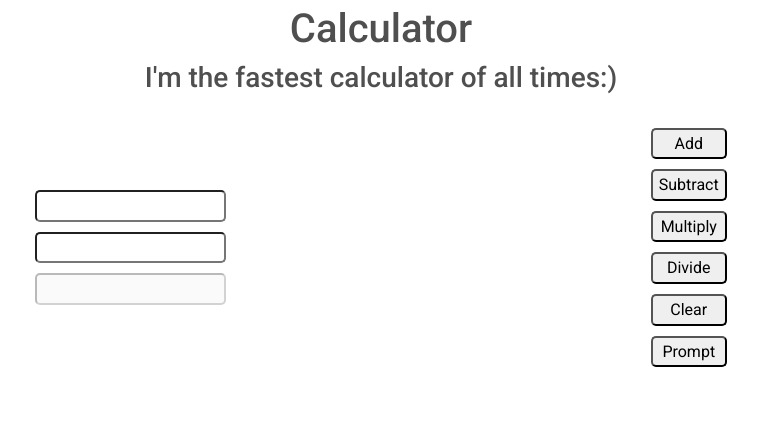
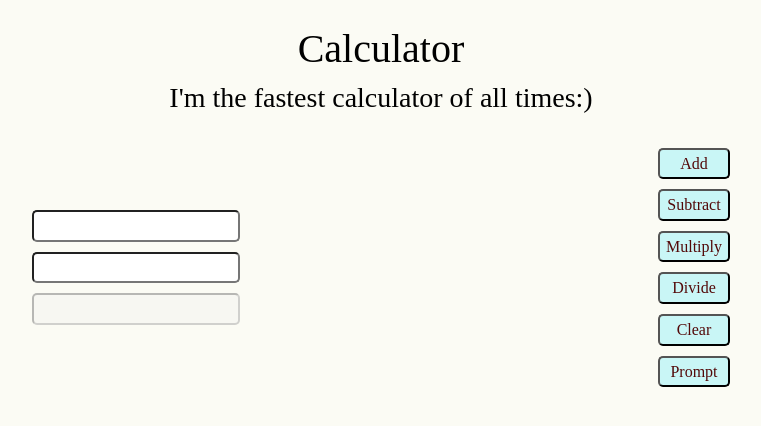
Before and after one commit to angelcorr/calculator, a plain HTML site: page index.html in a window 1280 px wide. Shown: the whole page, without its empty margins (259-1020 px from the left). Drawn offline with nearby package versions, Linux system fonts and the light colour scheme; a web font is replaced by a local one.

Commit message:
Adding final changes and last line to the HTML file

```diff
--- a/index.html
+++ b/index.html
@@ -23,7 +23,7 @@
   </header>
 
   <main>
-    <form action="">
+    <form>
       <section class="container d-flex custom-section">
         <div class="custom-first-div">
           <input type="number" id="firstValue">
--- a/style.css
+++ b/style.css
@@ -1,8 +1,23 @@
+@font-face {
+  font-family: 'Josefin Sans';
+  font-style: normal;
+  font-weight: 600;
+  src: url(https://fonts.gstatic.com/s/josefinsans/v17/Qw3PZQNVED7rKGKxtqIqX5E-AVSJrOCfjY46_ObXbMZhKSbpUVzEEQ.woff) format('woff');
+  unicode-range: U+0000-00FF, U+0131, U+0152-0153, U+02BB-02BC, U+02C6, U+02DA, U+02DC, U+2000-206F, U+2074, U+20AC, U+2122, U+2191, U+2193, U+2212, U+2215, U+FEFF, U+FFFD;
+}
+@import url('https://fonts.googleapis.com/css2?family=Josefin+Sans:wght@300&display=swap');
+
 body {
   padding: 5px 5px 5px 5px;
+  background-color: #f5f5dc50;
 }
 
 .custom-header {
+  margin-top: 20px;
+  font-family: 'Josefin Sans';
+  font-style: normal;
+  font-weight: 600;
+  color: black;
   flex-direction: column;
   justify-content: center;
   align-items: center;
@@ -29,11 +44,16 @@ body {
 }
 
 input {
+  font-family: 'Josefin Sans';
   margin: 5px;
   border-radius: 5px;
+  color: black;
 }
 
 button {
+  font-family: 'Josefin Sans';
+  color: #530808;
   margin: 5px;
   border-radius: 5px;
+  background-color: #00e1ff33;
 }
```
